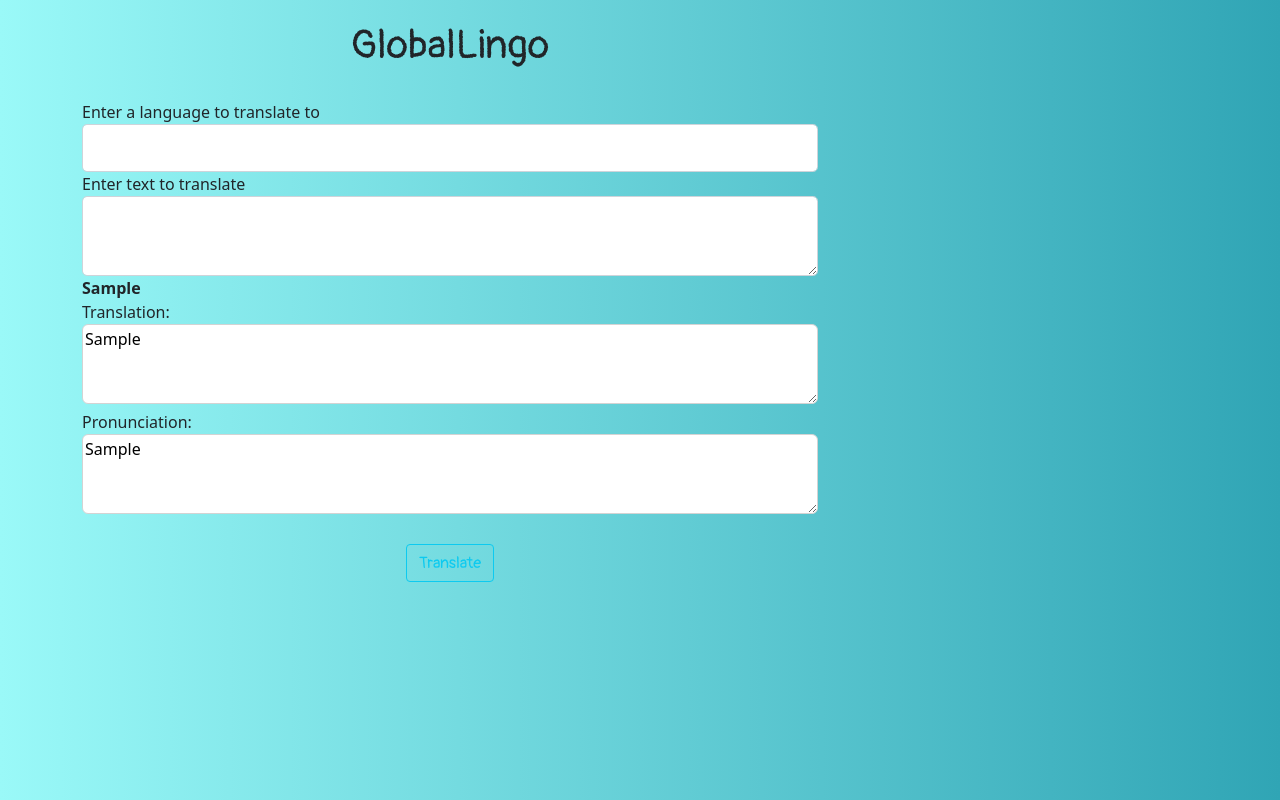
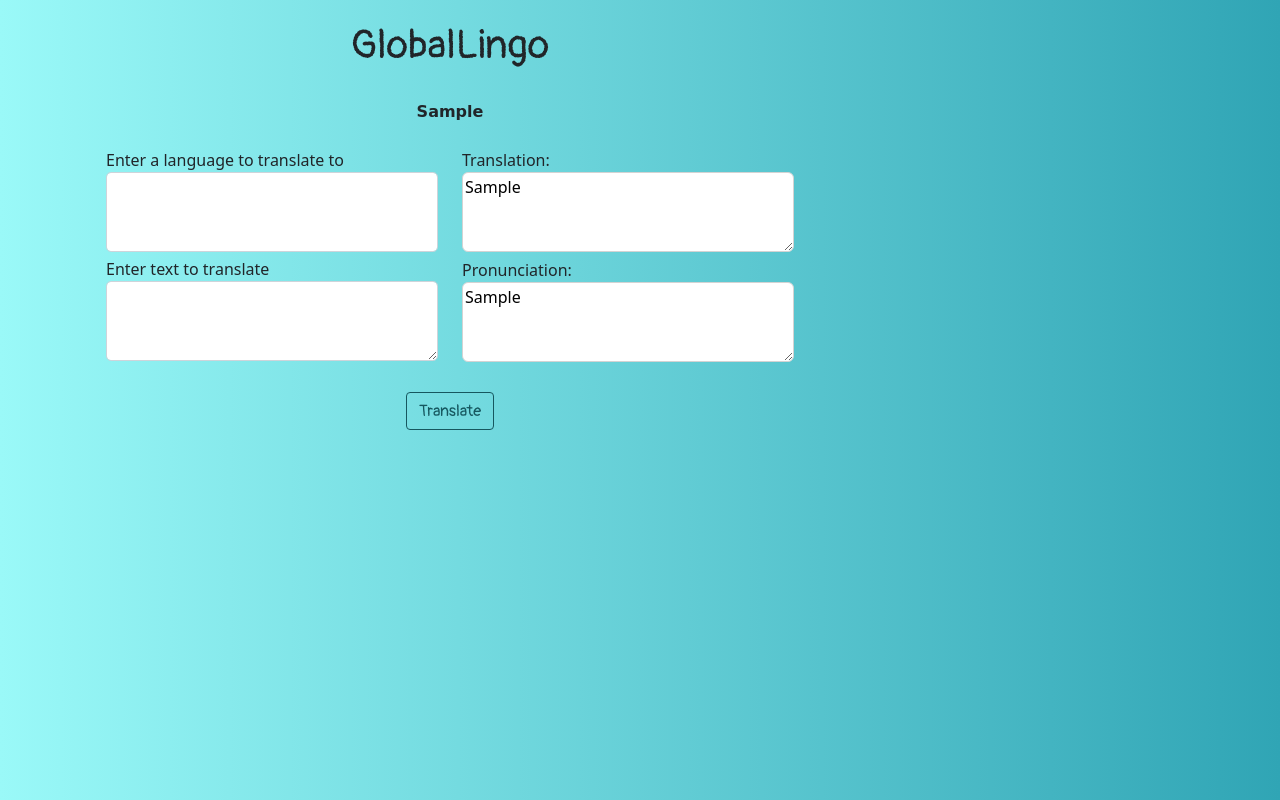
Before and after one commit to alyliann/GlobalLingo, a Flask app: template templates/translator.html in a window 1280 px wide. Run offline with Flask 3, Linux system fonts and the light colour scheme; tables that the repository leaves empty hold one stand-in row (values such as "Sample post"); the template is opened without the code that fills it: values that come from a table or form of the project are taken from there, most other values are stand-ins (such as "Sample title", 1, 10 or a date in 2020).

Commit message:
Created columns for aesthetic purposes

```diff
--- a/templates/translator.html
+++ b/templates/translator.html
@@ -17,11 +17,18 @@
 <h1 id="title">
     GlobalLingo
 </h1>
+<div class="load-message">
+    <strong>{{ final_sentence }}</strong>
+</div>
+<br>
 <div class="content-section">
     <form method="POST" action="">
         {{ form.hidden_tag() }}
         <fieldset class="form-group">
-            <div class="form-group left">
+            <div class="container">
+                <div class="row">
+                    <div class="col">
+                        <div class="form-group">
                             {{ form.language.label(class="form-control-label") }}
                             {% if form.language.errors %}
                             {{ form.language(class="form-control form-control-lg is-invalid") }}
@@ -31,7 +38,7 @@
                                 {% endfor %}
                             </div>
                             {% else %}
-                {{ form.language(class="form-control form-control-lg") }}
+                            {{ form.language(class="form-control form-control-lg language-input") }}
                             {% endif %}
                             {{ form.text_input.label(class="form-control-label") }}
                             {% if form.text_input.errors %}
@@ -45,22 +52,25 @@
                             {{ form.text_input(class="form-control form-control-lg") }}
                             {% endif %}
                         </div>
-            <div id="right">
-                    <strong>{{ final_sentence }}</strong>
+                    </div>
+                    <div class="col">
                         <div>
                             <label for="translation-output">Translation: </label>
                             <br>
-                        <textarea name="translation-output" id="" cols="" rows="" readonly>{{ final_translation }}</textarea>
+                            <textarea class="output-group" name="translation-output" id="" cols="" rows=""
+                                readonly>{{ final_translation }}</textarea>
                             <br>
                             <label for="pronunciation-output">Pronunciation: </label>
                             <br>
-                        <textarea name="pronunciation-output" id="" cols="" rows="" readonly>{{ final_pronunciation }}</textarea>
+                            <textarea class="output-group" name="pronunciation-output" id="" cols="" rows=""
+                                readonly>{{ final_pronunciation }}</textarea>
+                        </div>
                     </div>
                 </div>
         </fieldset>
         <br>
-        <div class="translate-button-container" class="form-group" >
-            {{ form.translate_text(class="btn btn-outline-info") }}
+        <div class="translate-button-container" class="form-group">
+            {{ form.translate_text(class="btn btn-outline-custom") }}
         </div>
     </form>
 
```
Lines whose indentation alone changed are shown as unchanged.
